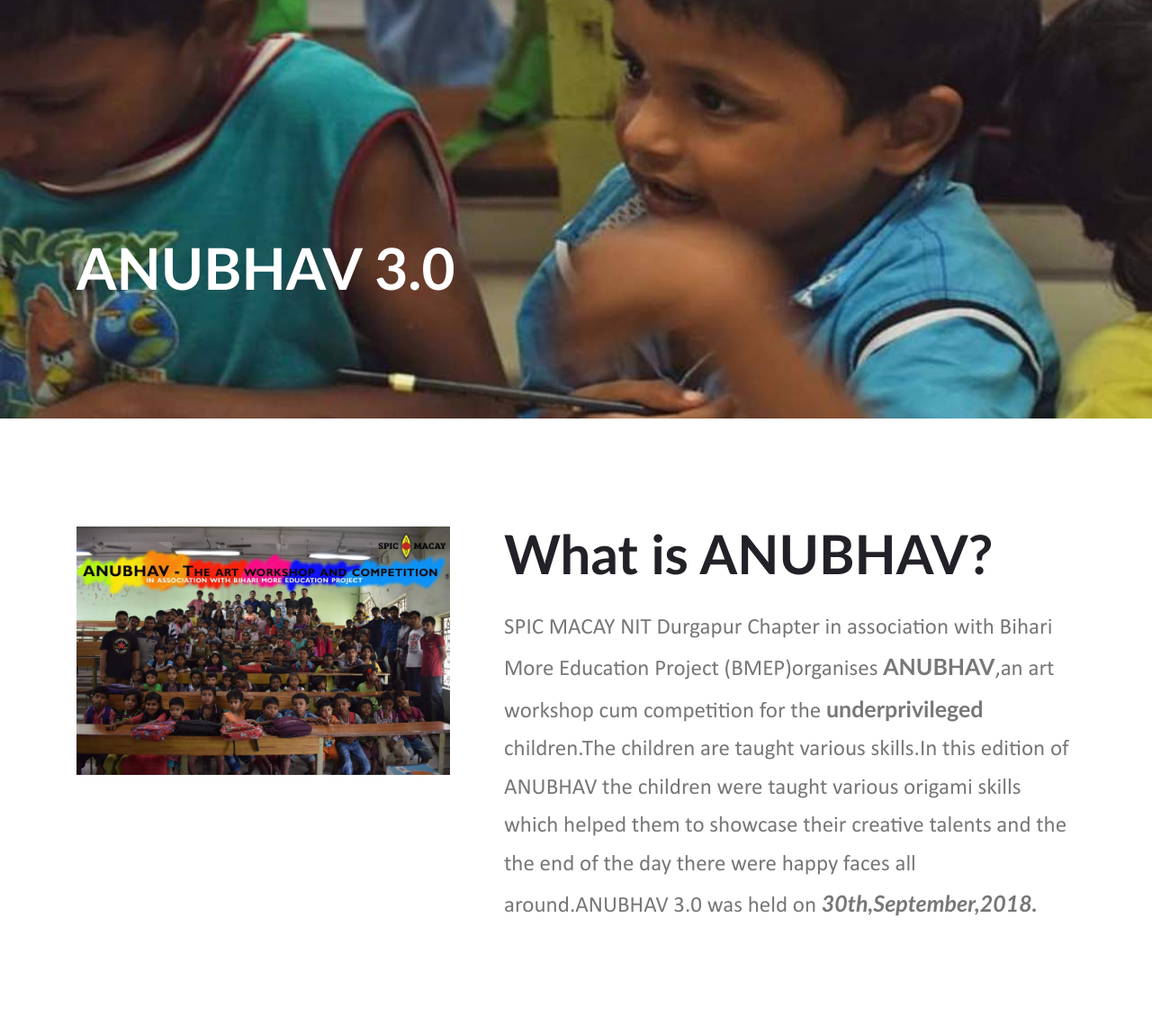
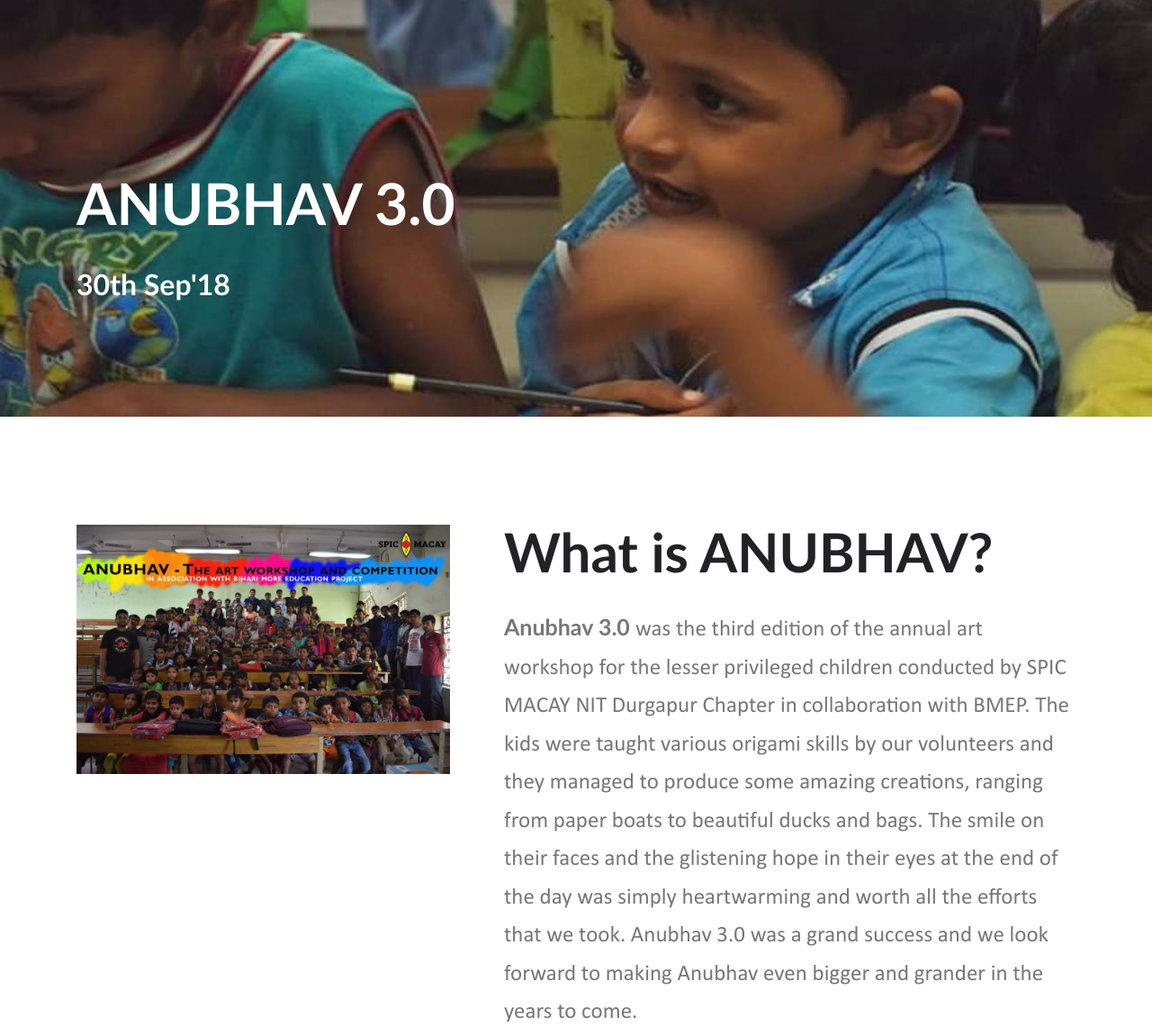
Before and after one commit to aagrawal22/aagrawal22.github.io, a plain HTML site: page anubhav/index.html in a window 1280 px wide. Shown: the part 284-1434 px from the top of the page at 90% size. Drawn offline with nearby package versions, Linux system fonts and the light colour scheme.

Commit message:
Added content

```diff
--- a/anubhav/index.html
+++ b/anubhav/index.html
@@ -101,11 +101,10 @@
 
                                      <br>
                                      <br>
+
+                                    <h2 class="entry-title" style="font-size: 4em;"><strong>ANUBHAV 3.0 </strong></h2>
                                     <br>
-                                    <br>
-                                    <br>
-
-                                    <h2 class="entry-title" style="font-size: 4em;"><strong>ANUBHAV 3.0 </strong><br><!-- Get your tiket now! --></h2>
+                                    <h4 class="entry-title" style="font-size: 2em;">30th Sep'18</h4>
                                 </div><!--- .entry-header -->
 <!--
                                 <div class="entry-footer">
@@ -147,7 +146,7 @@
                 </header>
 
                 <div class="entry-content">
-                    <p style="font-size: 25px;">SPIC MACAY NIT Durgapur Chapter in association with Bihari More Education Project (BMEP)organises <strong>ANUBHAV</strong>,an art workshop cum competition for the <strong>underprivileged</strong> children.The children are taught various skills.In this edition of ANUBHAV the children were taught various origami skills which helped them to showcase their creative talents and the the end of the day there were happy faces all around.ANUBHAV 3.0 was held on <strong><em>30th,September,2018.</em></strong></p>
+                    <p style="font-size: 25px;"><strong>Anubhav 3.0 </strong>was the third edition of the annual art workshop for the lesser privileged children conducted by SPIC MACAY NIT Durgapur Chapter in collaboration with BMEP. The kids were taught various origami skills by our volunteers and they managed to produce some amazing creations, ranging from paper boats to beautiful ducks and bags. The smile on their faces and the glistening hope in their eyes at the end of the day was simply heartwarming and worth all the efforts that we took. Anubhav 3.0 was a grand success and we look forward to making Anubhav even bigger and grander in the years to come.</p>
                 </div>
 <!--
                 <footer class="entry-footer">
```
